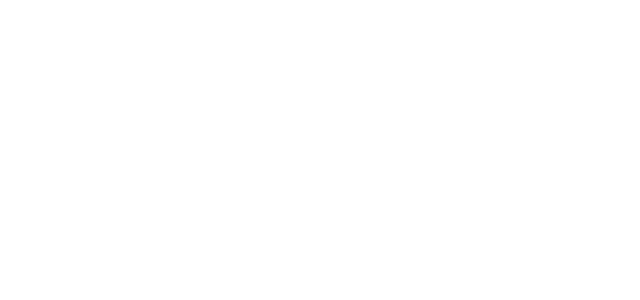
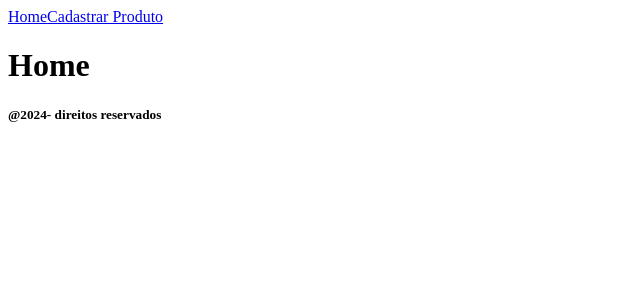
Before and after one commit to welltecnc/ProjeExemplo9, a React (Vite) app: page / in a window 1280 px wide. Shown: the top 300 px of the page, without its empty margins (0-640 px from the left). Built offline with nearby package versions, Linux system fonts and the light colour scheme.

Commit message:
criando o nav e ajustando o app

```diff
--- a/src/App.jsx
+++ b/src/App.jsx
@@ -1,8 +1,14 @@
+import Nav from './components/Nav/Nav'
+import {Outlet} from 'react-router-dom'
+import Footer from './components/Footer/Footer'
 
 function App() {
 
   return (
     <>
+    <Nav/>
+    <Outlet/>
+    <Footer/>
 
     </>
   )
--- a/src/components/Nav/Nav.jsx
+++ b/src/components/Nav/Nav.jsx
@@ -1,6 +1,10 @@
+import {Link} from 'react-router-dom'
+
 const Nav =()=>{
     return(
         <>
+        <Link to="/">Home</Link>
+        <Link to="/produto">Cadastrar Produto</Link>
         </>
     )
 }
```
